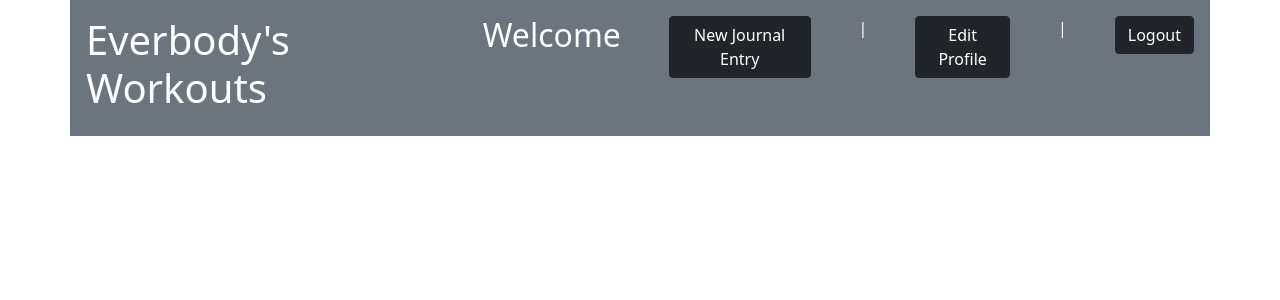
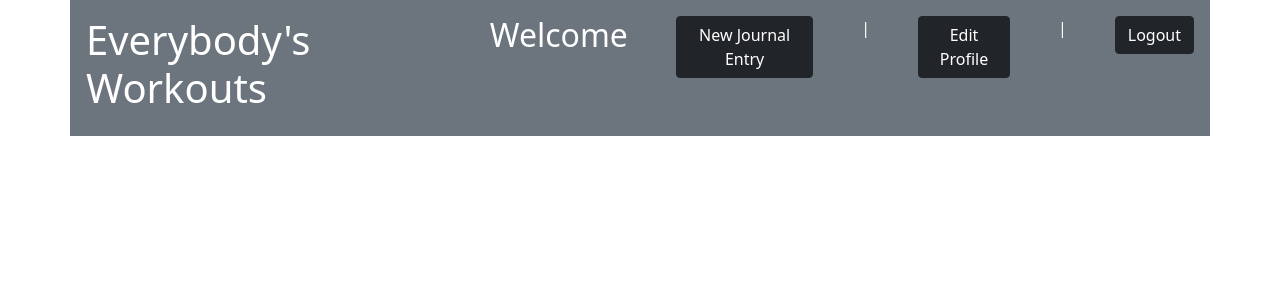
Before and after one commit to JamieDCalder/Project-Folder, a Flask app: template fitness_friends/flask_app/templates/dashboard.html in a window 1280 px wide. Shown: the top 300 px of the page. Run offline with Flask 3, Linux system fonts and the light colour scheme; the template is opened without the code that fills it, so the values that code supplies are empty.

Commit message:
updated stylinng

```diff
--- a/fitness_friends/flask_app/templates/dashboard.html
+++ b/fitness_friends/flask_app/templates/dashboard.html
@@ -10,7 +10,7 @@
 </head>
 <body>
     <div class="container p-3 mb-2 bg-secondary text-white d-flex justify-content-evenly gap-5">
-    <h1>Everbody's Workouts</h1>
+    <h1>Everybody's Workouts</h1>
     <h2>Welcome {{one_user.first_name}}</h2>
     <a href="/workout/new"><button  class="btn btn-dark">New Journal Entry</button></a>
     |
```
Also changed, not shown: 1 other file.
